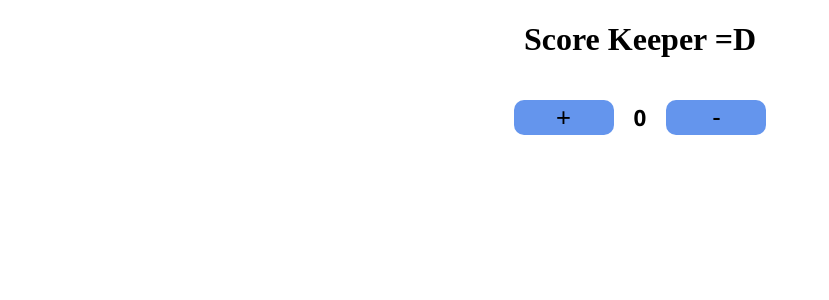
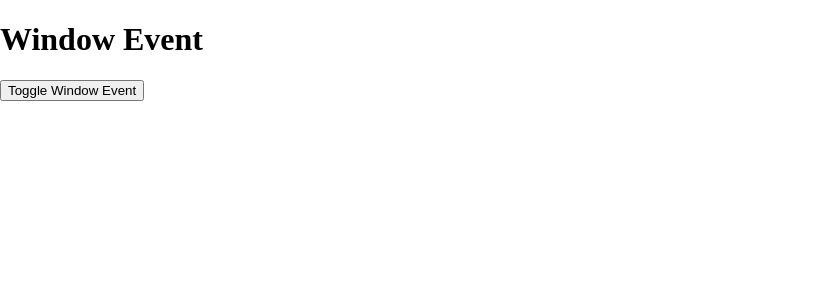
Before and after one commit to piagja/simple-react-challenges, a React (Vite) app in the folder challenges/: page / in a window 1280 px wide. Shown: the top 300 px of the page, without its empty margins (0-829 px from the left). Built offline with nearby package versions, Linux system fonts and the light colour scheme; the HTML template or start-up script is replaced by a standard one.

Commit message:
feat: window event, clear

```diff
--- a/challenges/src/App.tsx
+++ b/challenges/src/App.tsx
@@ -1,12 +1,12 @@
 import React from 'react'
-import ScoreKeeper from './desafios/05-score_keeper/ScoreKeeper'
+import WindowEvent from './desafios/06-window_event/WindowEvent'
 
 import './app.css'
 
 const App = () => {
   return (
     <>
-      <ScoreKeeper />
+      <WindowEvent />
     </>
   )
 }
--- /dev/null
+++ b/challenges/src/desafios/06-window_event/WindowEvent.tsx
@@ -0,0 +1,26 @@
+import React, { useEffect, useState } from 'react'
+
+const WindowEvent = () => {
+  const [toggleEvent, setToggleEvent] = useState(false)
+  const [toggleMessage, setToggleMessage] = useState('')
+
+  useEffect(() => {
+    const doubleClick = () => alert('Double clicked!')
+
+    window.addEventListener('dblclick', doubleClick)
+
+    return () => window.removeEventListener('dblclick', doubleClick)
+  })
+
+  const handleToggle = () => {}
+
+  return (
+    <div>
+      <h1>Window Event</h1>
+      <button onClick={handleToggle}>Toggle Window Event</button>
+      <h3>{toggleMessage}</h3>
+    </div>
+  )
+}
+
+export default WindowEvent
```
